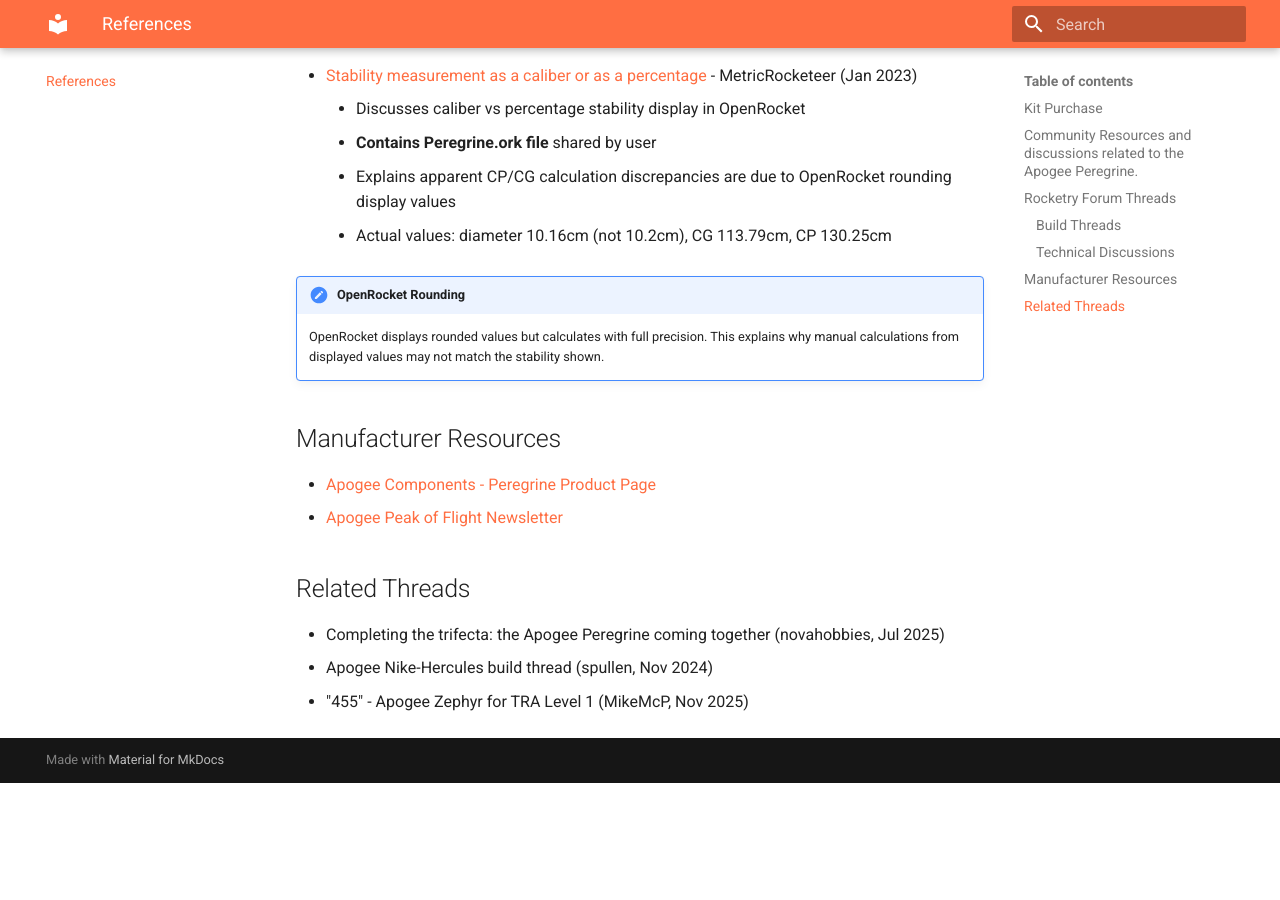
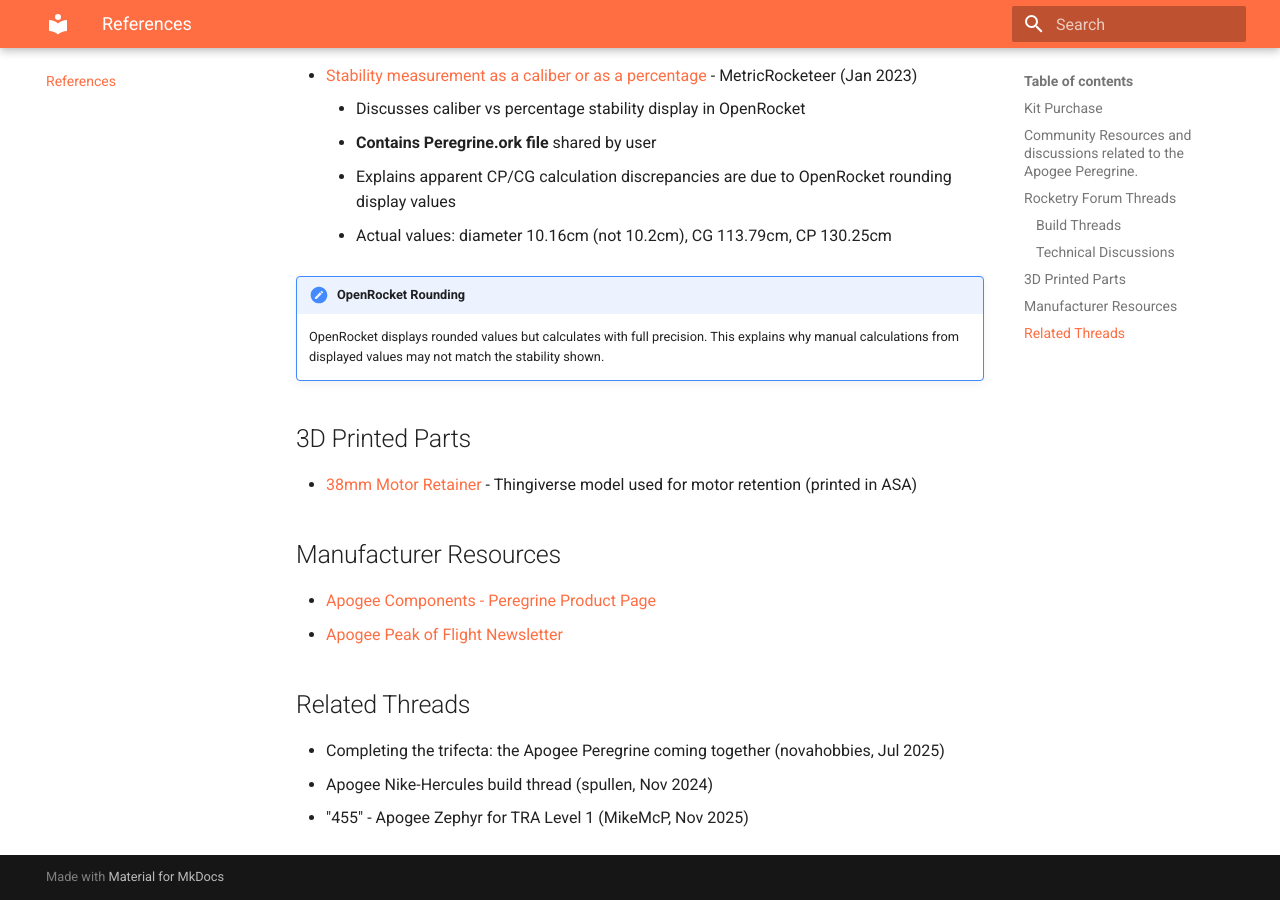
Before and after one commit to tonuonu/MyLevel1Peregrine, an MkDocs documentation site: the page built from docs/references.md, in a window 1280 px wide and 900 px high, scrolled down 760 px. Built offline with MkDocs 1.6.1 and Material for MkDocs 9.7.7, drawn with Linux system fonts in a browser that asks for light colours; before the commit the page ends 1543 px from its top, so only the background shows below that.

Commit message:
Add motor retainer decision - 3D printed ASA from Thingiverse

```diff
--- a/docs/references.md
+++ b/docs/references.md
@@ -27,6 +27,10 @@
 !!! note "OpenRocket Rounding"
     OpenRocket displays rounded values but calculates with full precision. This explains why manual calculations from displayed values may not match the stability shown.
 
+## 3D Printed Parts
+
+- [38mm Motor Retainer](https://www.thingiverse.com/thing:6780161) - Thingiverse model used for motor retention (printed in ASA)
+
 ## Manufacturer Resources
 
 - [Apogee Components - Peregrine Product Page](https://www.apogeerockets.com/Rocket-Kits/Skill-Level-3-Kits/Peregrine)
--- a/mkdocs.yml
+++ b/mkdocs.yml
@@ -67,4 +67,5 @@
     - Overview: decisions/index.md
     - Why Sweden: decisions/why-sweden.md
     - Motor Procurement: decisions/motor-procurement.md
+    - Motor Retainer: decisions/motor-retainer.md
   - References: references.md
```
Also changed, not shown: docs/decisions/index.md (+1 -0 lines), docs/decisions/motor-retainer.md (added, +30 -0 lines).
